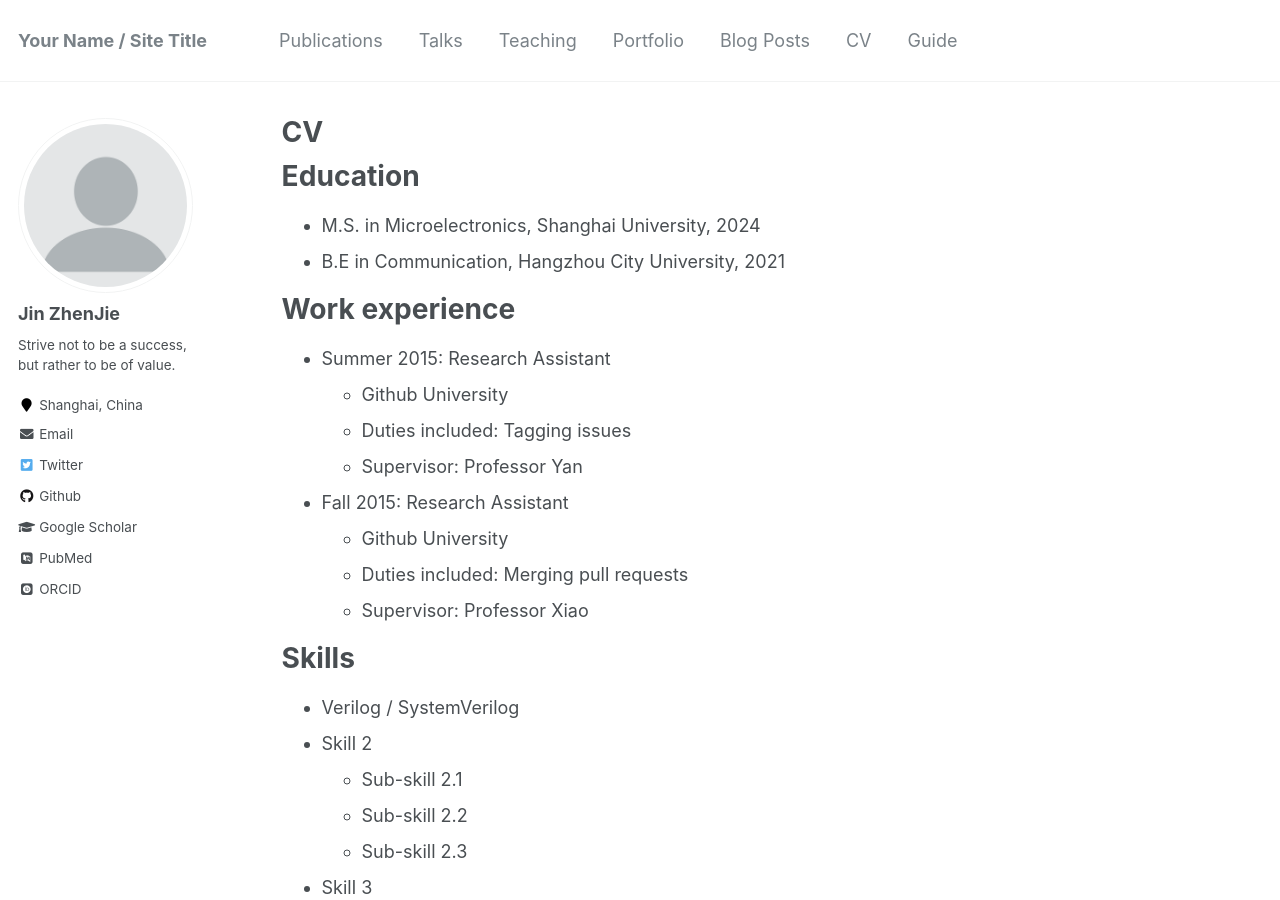
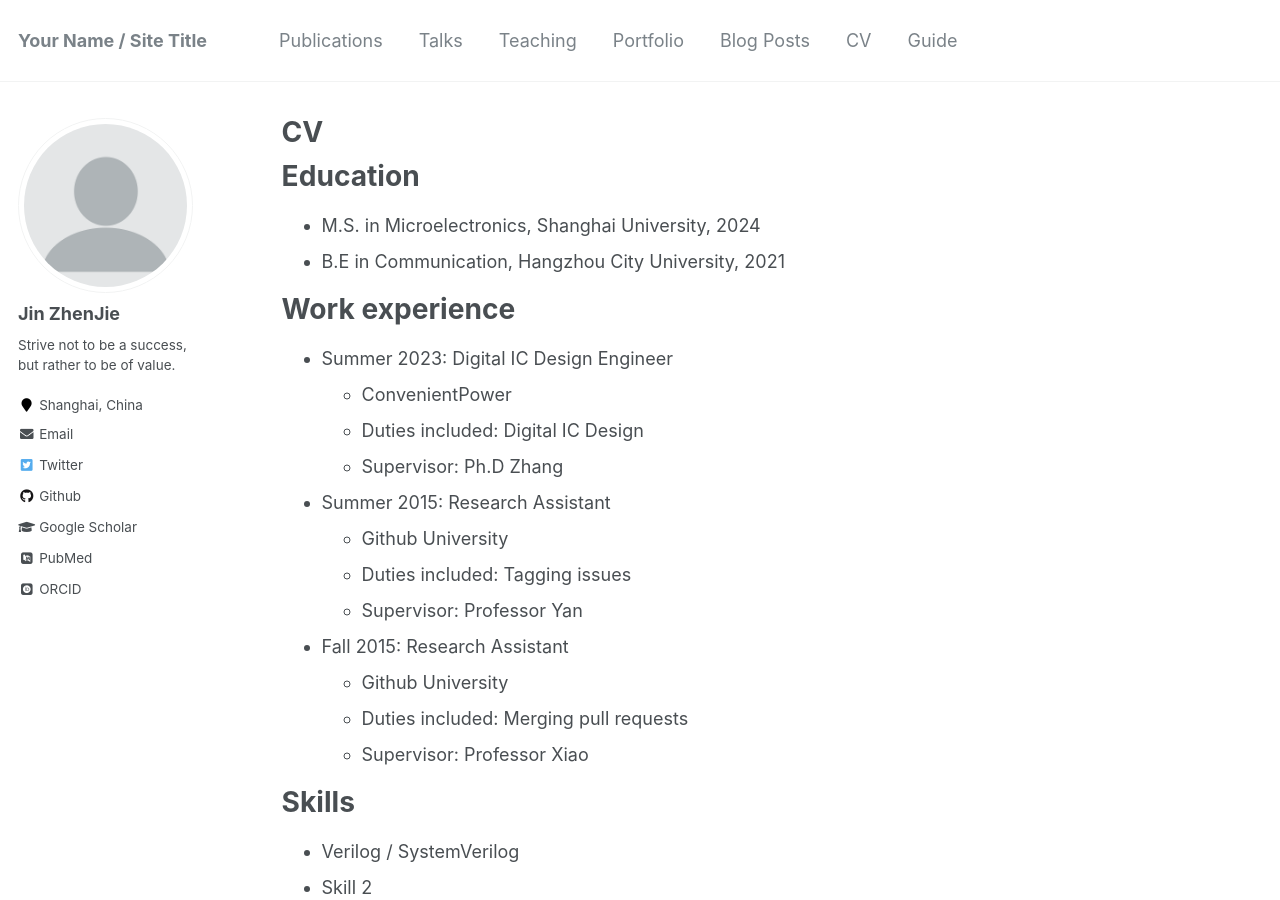
Before and after one commit to JacoboJin/JacoboJin.github.io, a Jekyll site: the page built from _pages/cv.md, in a window 1280 px wide and 900 px high. Built offline with Jekyll 4.4.1, drawn with Linux system fonts in a browser that asks for light colours; some web fonts are replaced.

Commit message:
Update cv.md

```diff
--- a/_pages/cv.md
+++ b/_pages/cv.md
@@ -17,6 +17,11 @@ Education
 
 Work experience
 ======
+
+* Summer 2023: Digital IC Design Engineer
+  * ConvenientPower
+  * Duties included: Digital IC Design
+  * Supervisor: Ph.D Zhang
 
 * Summer 2015: Research Assistant
   * Github University
```
